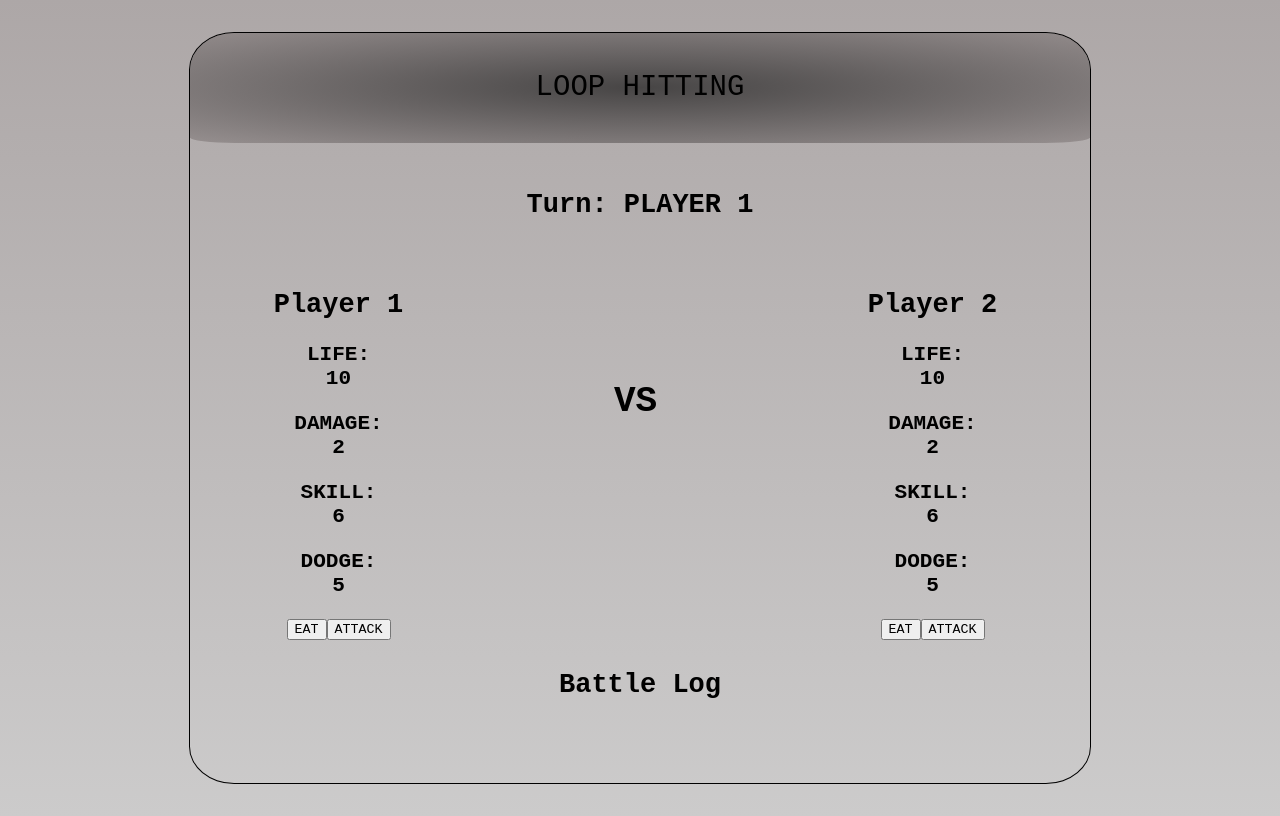
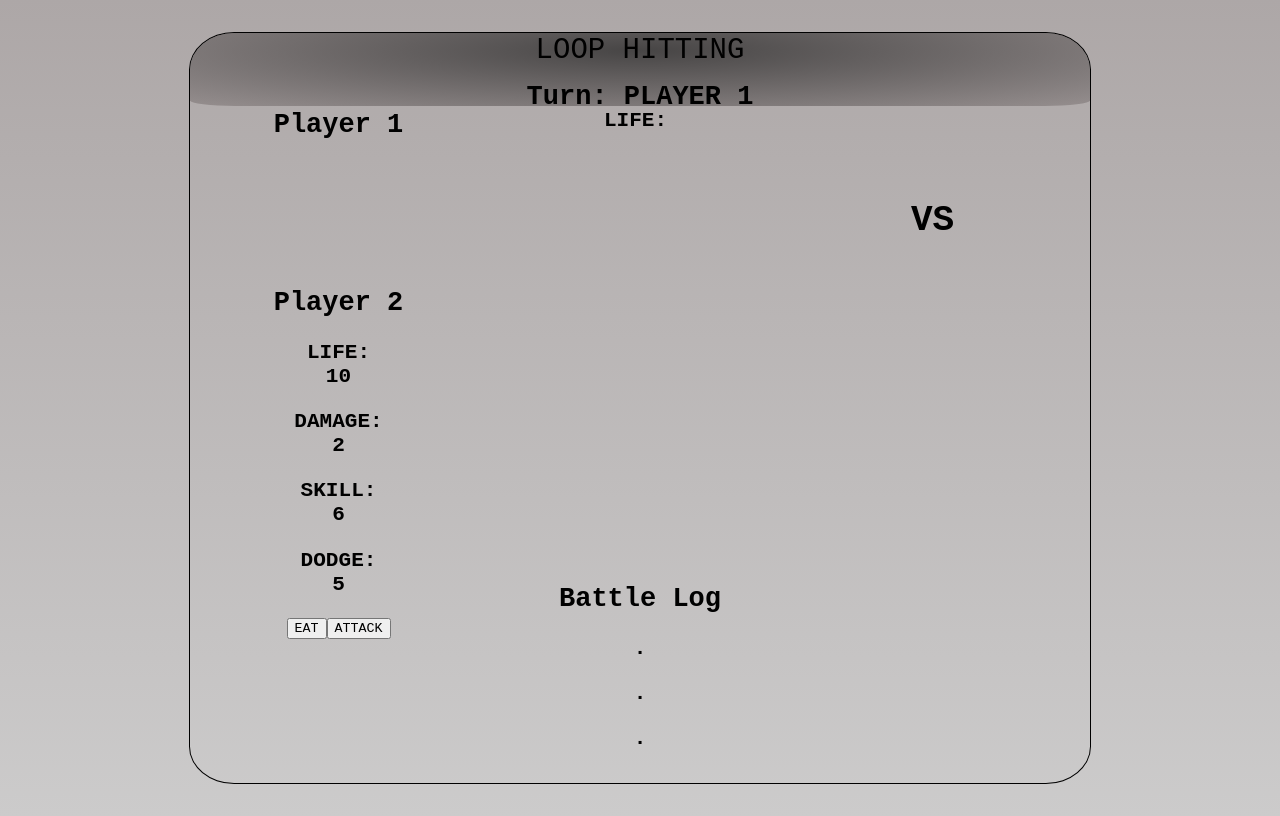
Before and after one commit to LuizFellype/Loop-Hitting, a React (Create React App) app: page / in a window 1280 px wide. Built offline with nearby package versions, Linux system fonts and the light colour scheme.

Commit message:
refactor: started to make components

```diff
--- a/src/App.js
+++ b/src/App.js
@@ -1,5 +1,6 @@
 import React, { Component } from 'react';
 import './App.css'
+import Player from './components/Player';
 import Display from './components/Display';
 import { attack, eat } from './game/game'
 const initialState = {
@@ -16,12 +17,13 @@ const initialState = {
     dodge: 5,
   }
 }
+
+
 class App extends Component {
 
   state = {...initialState}
 
   getLife = (event) => {
-    console.log(event.target.value)
     if (event.target.value === 'player1') {
       const p1DontDie = eat(this.state.player1)
       this.setState({player1: p1DontDie })
@@ -32,24 +34,14 @@ class App extends Component {
     this.setState({player2: p2DontDie })
   }
   attacker = (event) => {
-    const attbutton1 = document.getElementById('attack1')
-    const attbutton2 = document.getElementById('attack2')
-    const msg= document.getElementById('msg')
     if (event.target.value === 'player1') {
       const { attacker, hitted } = attack(this.state.player1, this.state.player2)
       this.setState({ player1: attacker, player2: hitted })
 
-      attbutton1.disabled = true
-
-      msg.innerText = 'You cant handle it, man! ;)'
       return
     }
     const { attacker, hitted } = attack(this.state.player2, this.state.player1)
     this.setState({ player1: hitted, player2: attacker })
-
-    attbutton2.disabled = true
-    attbutton1.disabled = false
-    msg.innerText = 'Oh man! you are so far to get me.'
   }
 
 
@@ -63,15 +55,8 @@ class App extends Component {
           <h2> Turn: PLAYER 1</h2>
         </div>
         <div className='tree-col'>
-          <div className=''>
-            <h2> Player 1</h2>
-            <h3>LIFE: <Display value={this.state.player1.life}/></h3>
-            <h3>DAMAGE: <Display value={this.state.player1.damage}/></h3>
-            <h3>SKILL: <Display value={this.state.player1.skill}/></h3>
-            <h3>DODGE: <Display value={this.state.player1.dodge}/></h3>
-            <button value='player1' onClick={this.getLife}>EAT</button>
-            <button id='attack1' value='player1' onClick={this.attacker}>ATTACK</button>
-          </div>
+          <h2> Player 1</h2>
+          <Player value={this.state.player1.life}/>
           <div className='middle'>
             <h1>VS</h1>
           </div>
@@ -83,13 +68,13 @@ class App extends Component {
             <h3>DODGE: <Display value={this.state.player2.dodge}/></h3>
             <button value='player2' onClick={this.getLife}>EAT</button>
             <button id='attack2' value='player2' onClick={this.attacker}>ATTACK</button>
-            {/* <button onClick={() => this.attackFighter(this.state.player2, this.state.player1)}>ATTACK</button>
-            <button onClick={() => this.eatplayer2(this.state.player2)}>EAT</button>  */}
           </div>
         </div>
         <div className='battle-log'>
           <h2>Battle Log</h2>
-          <h3 id='msg'></h3>
+          <h3 >.</h3>
+          <h3 >.</h3>
+          <h3 >.</h3>
         </div>
 
 
--- /dev/null
+++ b/src/components/Player.js
@@ -0,0 +1,9 @@
+import React from 'react'
+
+
+const Player = ({value}) =>
+<div >
+    <h3>LIFE: {}</h3>
+</div>
+
+export default Player;
```
